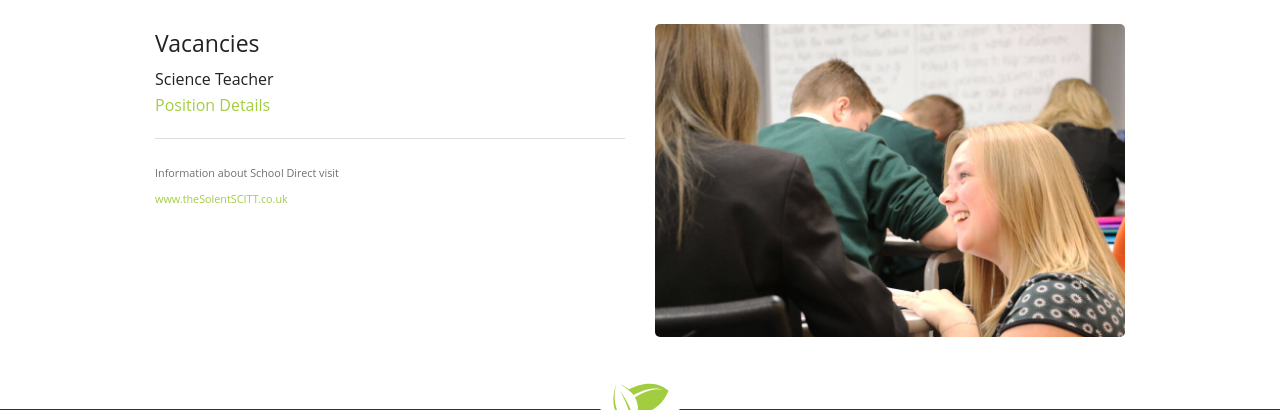
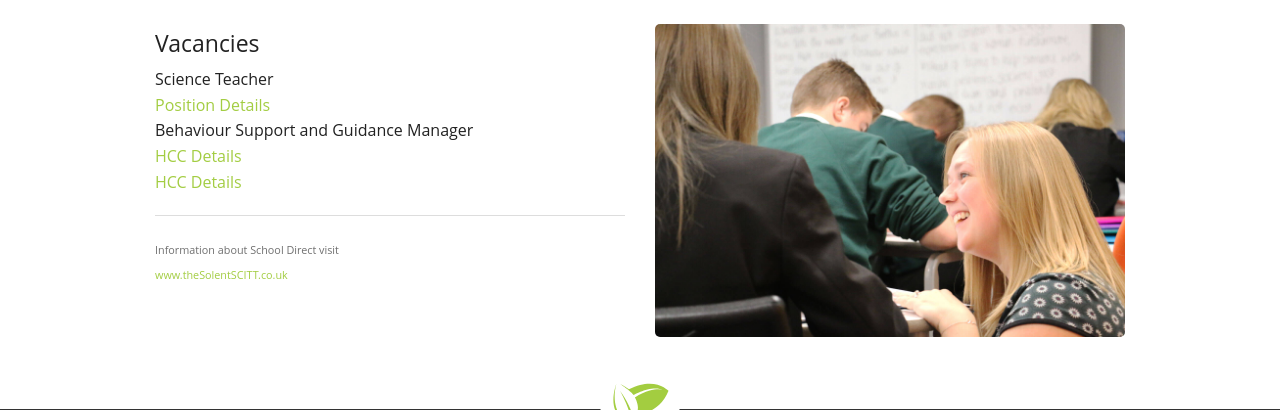
Before and after one commit to Livingdead1989/PCS-Dec2015, a PHP site: page /employment.php in a window 1280 px wide. Shown: the part 186-596 px from the top of the page. Run offline with PHP 8.4, Linux system fonts and the light colour scheme; some libraries are stand-ins or nearby versions.

Commit message:
Recruitment Adver Added

```diff
--- a/employment.php
+++ b/employment.php
@@ -28,6 +28,8 @@
       <ul class="no-bullet">
         <!-- <li>Position<br><span class="subheader"><a href="assets/recruitment/file.pdf" target="_blank">Position Details</a></span></li> -->
         <li>Science Teacher<br><span class="subheader"><a href="assets/recruitment/ScienceTeacher.pdf" target="_blank">Position Details</a></span></li>
+        <li>Behaviour Support and Guidance Manager <br><span class="subheader"><a href="assets/recruitment/BehaviourSupportandGuidanceManager.pdf" target="_blank">HCC Details</a></span><br><span class="subheader"><a href="assets/recruitment/HCCPupilSupportandGuidanceManager.pdf" target="_blank">HCC Details</a></span></li>
+
         <!-- <li>No positions currently available <br><span class="subheader">please check back later.</span></li> -->
       </ul>
       <hr>
```
Also changed, not shown: 2 other files.
